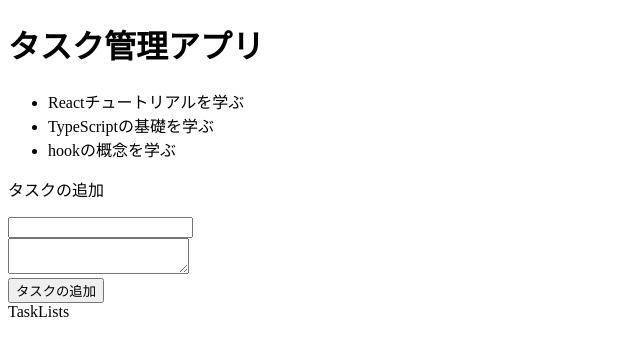
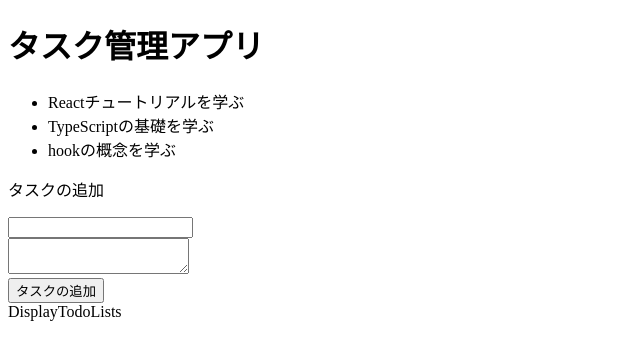
Before and after one commit to shoji-ippei/react-trial-todo, a React (Create React App) app in the folder client/: page / in a window 1280 px wide. Shown: the top 360 px of the page, without its empty margins (0-640 px from the left). Built offline with nearby package versions, Linux system fonts and the light colour scheme; no server answers.

Commit message:
[RFR]: コンポーネントタイトルをtaskからtodoへ変更

```diff
--- a/client/src/App.tsx
+++ b/client/src/App.tsx
@@ -2,7 +2,7 @@ import { stringify } from 'querystring';
 import React, { useEffect, useState } from 'react'
 import { getTodos, addTodo, updateTodo, deleteTodo } from './API'
 import CreateTaskContainer from './component/CreateTaskContainer'
-import TaskLists from './component/TaskLists'
+import DisplayTodoLists from './component/DisplayTodoLists'
 
 // DBと繋げないため、とりあえずフロントでかちゃかちゃ動かすための初期データ
 const initialTaskData: ITodo[] = [
@@ -104,7 +104,7 @@ const App: React.FC = () => {
       <CreateTaskContainer
         createTaskBtnSubmit={(title, description) => handleCreateTask(title, description)}
       />
-      <TaskLists todos={todos} />
+      <DisplayTodoLists todos={todos} />
     </main>
   )
 }
--- /dev/null
+++ b/client/src/component/DisplayTodoLists.tsx
@@ -0,0 +1,15 @@
+import React from 'react'
+
+type DisplayTodoListsProps = {
+  todos: ITodo[]
+}
+
+const DisplayTodoLists: React.FC<DisplayTodoListsProps> = (props) => {
+  return (
+    <div>
+      DisplayTodoLists
+    </div>
+  )
+}
+
+export default DisplayTodoLists
--- a/client/src/component/TaskLists.tsx
+++ /dev/null
@@ -1,15 +0,0 @@
-import React from 'react'
-
-type TaskListsProps = {
-  todos: ITodo[]
-}
-
-const TaskLists: React.FC<TaskListsProps> = (props) => {
-  return (
-    <div>
-      TaskLists
-    </div>
-  )
-}
-
-export default TaskLists
```
